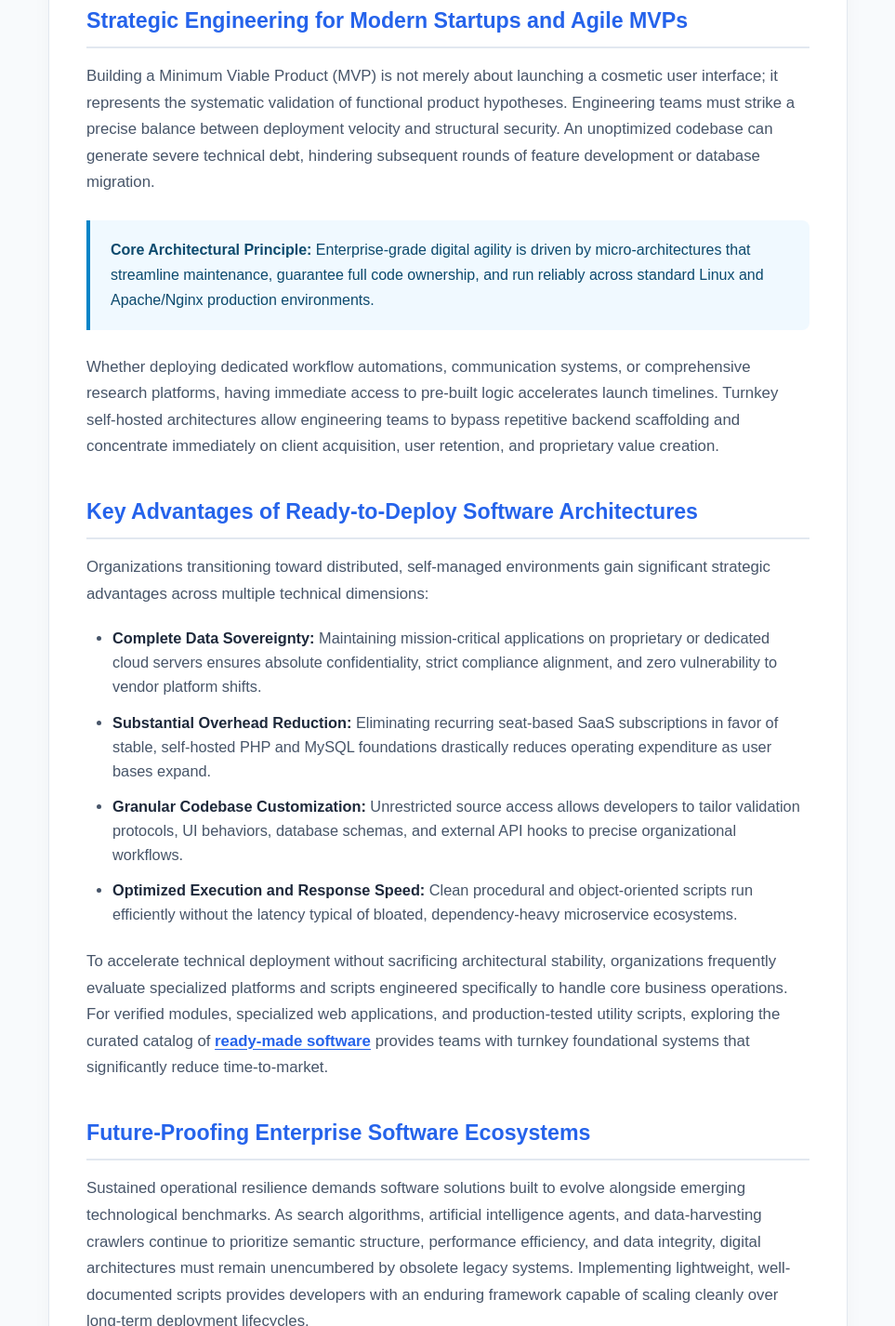
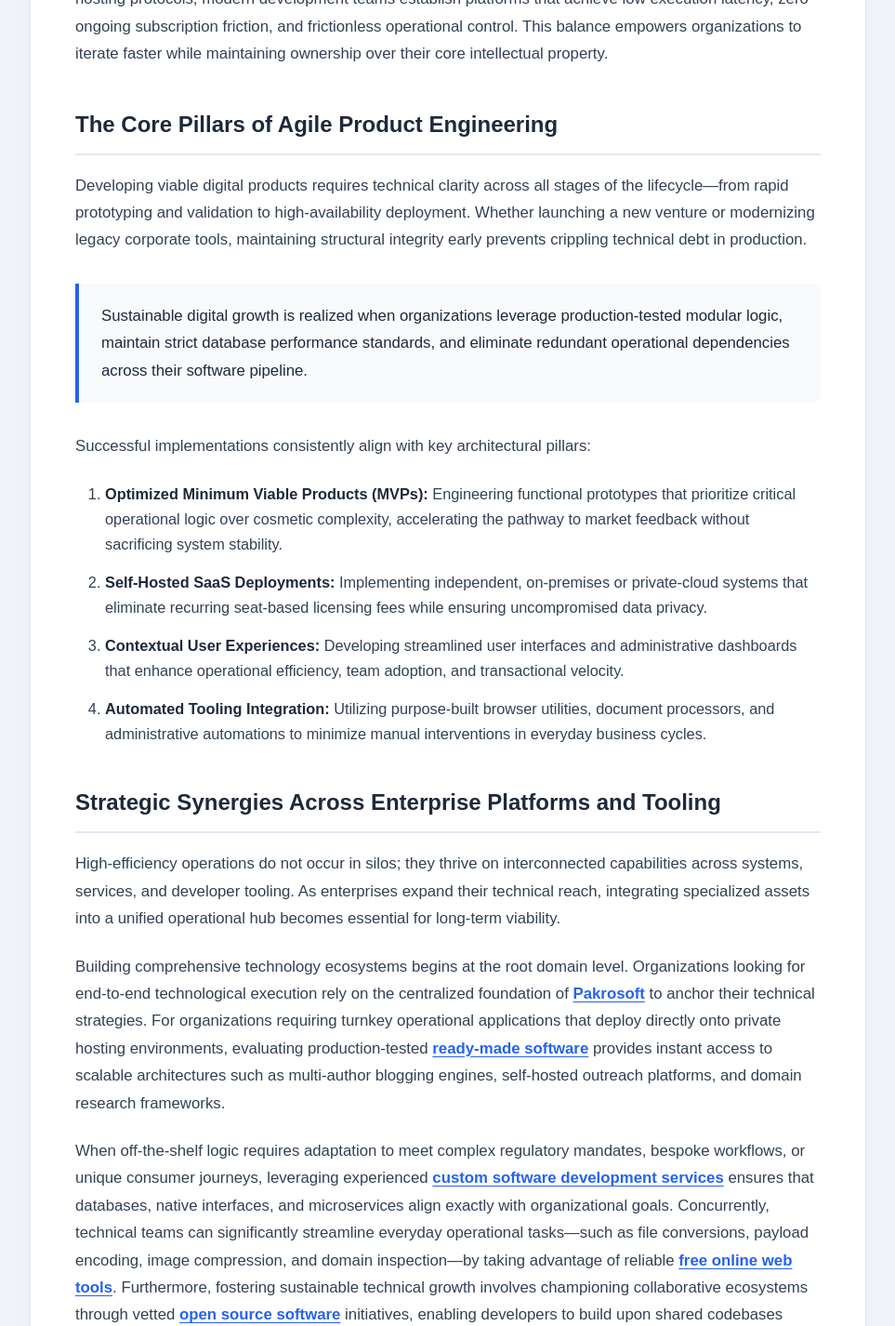
Before and after one commit to pakrosoft/socialinkedin, a plain HTML site: page index.html in a window 1280 px wide. Shown: the part 539-1965 px from the top of the page at 93% size, without its empty margins (158-1121 px from the left). Drawn offline with Linux system fonts and the light colour scheme.

Commit message:
Revise index.html for modern software architecture
Updated the content and styling of the index.html file to reflect a modern approach to software architecture and digital services, including changes to the title, meta description, and various sections.

```diff
--- a/index.html
+++ b/index.html
@@ -3,18 +3,19 @@
 <head>
     <meta charset="UTF-8">
     <meta name="viewport" content="width=device-width, initial-scale=1.0">
-    <title>Custom Software Development & Ready-to-Deploy Digital Solutions</title>
-    <meta name="description" content="Explore custom software development, turnkey PHP scripts, and production-ready digital architectures built for high scalability and seamless business automation.">
+    <title>Modern Software Architecture, Digital Services, and Developer Utilities</title>
+    <meta name="description" content="Explore modern software architecture, professional custom web and mobile engineering services, turnkey self-hosted applications, and high-efficiency developer utilities designed for enterprise scalability.">
     <style>
         :root {
-            --primary: #1e3a8a;
-            --primary-light: #2563eb;
-            --accent: #0284c7;
-            --text-dark: #1e293b;
-            --text-muted: #475569;
-            --bg-page: #f8fafc;
+            --primary: #0f172a;
+            --primary-accent: #2563eb;
+            --secondary-accent: #0284c7;
+            --text-main: #334155;
+            --text-heading: #1e293b;
+            --bg-page: #f1f5f9;
             --bg-card: #ffffff;
             --border-color: #e2e8f0;
+            --callout-bg: #f8fafc;
         }
 
         * {
@@ -26,26 +27,26 @@
         body {
             font-family: Arial, Helvetica, sans-serif;
             background-color: var(--bg-page);
-            color: var(--text-dark);
-            line-height: 1.7;
-            padding: 40px 20px;
+            color: var(--text-main);
+            line-height: 1.75;
+            padding: 48px 20px;
             display: flex;
             justify-content: center;
             align-items: center;
         }
 
         .container {
-            max-width: 860px;
+            max-width: 900px;
             width: 100%;
             background-color: var(--bg-card);
             border-radius: 12px;
-            box-shadow: 0 10px 25px -5px rgba(0, 0, 0, 0.05), 0 8px 10px -6px rgba(0, 0, 0, 0.03);
+            box-shadow: 0 10px 30px -5px rgba(0, 0, 0, 0.05), 0 4px 6px -2px rgba(0, 0, 0, 0.02);
             border: 1px solid var(--border-color);
-            padding: 48px 40px;
+            padding: 56px 48px;
         }
 
         h1 {
-            font-size: 2.1rem;
+            font-size: 2.2rem;
             line-height: 1.3;
             color: var(--primary);
             font-weight: 700;
@@ -54,86 +55,86 @@
         }
 
         h2 {
-            font-size: 1.45rem;
-            color: var(--primary-light);
-            margin-top: 36px;
-            margin-bottom: 16px;
+            font-size: 1.5rem;
+            color: var(--text-heading);
+            margin-top: 40px;
+            margin-bottom: 18px;
             font-weight: 600;
             border-bottom: 2px solid var(--border-color);
-            padding-bottom: 8px;
+            padding-bottom: 10px;
         }
 
         p {
             font-size: 1.05rem;
-            color: var(--text-muted);
-            margin-bottom: 20px;
+            margin-bottom: 22px;
+            color: var(--text-main);
         }
 
         .highlight-box {
-            background-color: #f0f9ff;
-            border-left: 4px solid var(--accent);
-            padding: 18px 22px;
-            margin: 26px 0;
+            background-color: var(--callout-bg);
+            border-left: 4px solid var(--primary-accent);
+            padding: 20px 24px;
+            margin: 32px 0;
             border-radius: 0 8px 8px 0;
         }
 
         .highlight-box p {
             margin-bottom: 0;
-            color: #0c4a6e;
-            font-size: 1rem;
+            color: var(--text-heading);
+            font-weight: 500;
         }
 
         ul, ol {
-            margin: 20px 0 24px 28px;
-            color: var(--text-muted);
+            margin: 24px 0 28px 32px;
+            color: var(--text-main);
         }
 
         li {
-            margin-bottom: 12px;
+            margin-bottom: 14px;
             font-size: 1.02rem;
-            line-height: 1.6;
+            line-height: 1.65;
         }
 
         li strong {
-            color: var(--text-dark);
+            color: var(--text-heading);
         }
 
-        a.target-link {
-            color: var(--primary-light);
+        a.contextual-link {
+            color: var(--primary-accent);
             text-decoration: underline;
             text-underline-offset: 3px;
             font-weight: 600;
             transition: color 0.2s ease;
         }
 
-        a.target-link:hover {
-            color: var(--accent);
+        a.contextual-link:hover {
+            color: var(--secondary-accent);
         }
 
         .footer {
-            margin-top: 40px;
-            padding-top: 20px;
+            margin-top: 48px;
+            padding-top: 24px;
             border-top: 1px solid var(--border-color);
             font-size: 0.9rem;
             color: #94a3b8;
             text-align: center;
         }
 
-        @media (max-width: 640px) {
+        @media (max-width: 680px) {
             body {
-                padding: 16px 10px;
+                padding: 20px 12px;
             }
 
             .container {
-                padding: 28px 20px;
+                padding: 32px 24px;
             }
 
             h1 {
-                font-size: 1.65rem;
+                font-size: 1.75rem;
             }
 
             h2 {
-                font-size: 1.25rem;
+                font-size: 1.3rem;
             }
         }
     </style>
@@ -142,47 +143,48 @@
 
 <article class="container">
     <header>
-        <h1>Custom Product and Software Development Company for Your Digital Success</h1>
+        <h1>Architecting Modern Digital Infrastructure: Engineering Scalability, Tooling, and Data Sovereignty</h1>
     </header>
 
     <section>
-        <p>In modern operational ecosystems, sustained competitive advantage depends on the rapid translation of high-level architectural concepts into durable, scalable digital assets. Early-stage ventures and established enterprises continually encounter bottlenecks when relying exclusively on rigid third-party infrastructure. Modern development methodologies demand adaptive frameworks, flexible application programming interfaces, and clean, self-hosted deployment models that place proprietary controls directly back into the hands of stakeholders.</p>
+        <p>In an increasingly interconnected commercial ecosystem, building robust digital infrastructure requires moving beyond fragmented third-party platforms. Modern enterprises, technical founders, and scaling agencies require full operational transparency, complete data sovereignty, and flexible architectural foundations capable of evolving alongside business demands. Relying exclusively on rigid SaaS dependencies frequently introduces escalating licensing overheads, API constraints, and vendor lock-in that inhibit organizational growth.</p>
 
-        <p>Achieving this balance requires an intentional approach toward foundational engineering. By emphasizing modular script architecture, resilient database normalization, and frictionless system integration, technical teams can eliminate redundant recurring licensing costs while ensuring that underlying web applications retain optimal performance thresholds under heavy transactional loads.</p>
+        <p>A resilient engineering paradigm bridges the gap between pre-configured efficiency and bespoke software design. By pairing modular scripting architectures with optimized relational databases and lightweight hosting protocols, modern development teams establish platforms that achieve low execution latency, zero ongoing subscription friction, and frictionless operational control. This balance empowers organizations to iterate faster while maintaining ownership over their core intellectual property.</p>
     </section>
 
     <section>
-        <h2>Strategic Engineering for Modern Startups and Agile MVPs</h2>
-        <p>Building a Minimum Viable Product (MVP) is not merely about launching a cosmetic user interface; it represents the systematic validation of functional product hypotheses. Engineering teams must strike a precise balance between deployment velocity and structural security. An unoptimized codebase can generate severe technical debt, hindering subsequent rounds of feature development or database migration.</p>
+        <h2>The Core Pillars of Agile Product Engineering</h2>
+        <p>Developing viable digital products requires technical clarity across all stages of the lifecycle—from rapid prototyping and validation to high-availability deployment. Whether launching a new venture or modernizing legacy corporate tools, maintaining structural integrity early prevents crippling technical debt in production.</p>
 
         <div class="highlight-box">
-            <p><strong>Core Architectural Principle:</strong> Enterprise-grade digital agility is driven by micro-architectures that streamline maintenance, guarantee full code ownership, and run reliably across standard Linux and Apache/Nginx production environments.</p>
+            <p>Sustainable digital growth is realized when organizations leverage production-tested modular logic, maintain strict database performance standards, and eliminate redundant operational dependencies across their software pipeline.</p>
         </div>
 
-        <p>Whether deploying dedicated workflow automations, communication systems, or comprehensive research platforms, having immediate access to pre-built logic accelerates launch timelines. Turnkey self-hosted architectures allow engineering teams to bypass repetitive backend scaffolding and concentrate immediately on client acquisition, user retention, and proprietary value creation.</p>
+        <p>Successful implementations consistently align with key architectural pillars:</p>
+        <ol>
+            <li><strong>Optimized Minimum Viable Products (MVPs):</strong> Engineering functional prototypes that prioritize critical operational logic over cosmetic complexity, accelerating the pathway to market feedback without sacrificing system stability.</li>
+            <li><strong>Self-Hosted SaaS Deployments:</strong> Implementing independent, on-premises or private-cloud systems that eliminate recurring seat-based licensing fees while ensuring uncompromised data privacy.</li>
+            <li><strong>Contextual User Experiences:</strong> Developing streamlined user interfaces and administrative dashboards that enhance operational efficiency, team adoption, and transactional velocity.</li>
+            <li><strong>Automated Tooling Integration:</strong> Utilizing purpose-built browser utilities, document processors, and administrative automations to minimize manual interventions in everyday business cycles.</li>
+        </ol>
     </section>
 
     <section>
-        <h2>Key Advantages of Ready-to-Deploy Software Architectures</h2>
-        <p>Organizations transitioning toward distributed, self-managed environments gain significant strategic advantages across multiple technical dimensions:</p>
+        <h2>Strategic Synergies Across Enterprise Platforms and Tooling</h2>
+        <p>High-efficiency operations do not occur in silos; they thrive on interconnected capabilities across systems, services, and developer tooling. As enterprises expand their technical reach, integrating specialized assets into a unified operational hub becomes essential for long-term viability.</p>
 
-        <ul>
-            <li><strong>Complete Data Sovereignty:</strong> Maintaining mission-critical applications on proprietary or dedicated cloud servers ensures absolute confidentiality, strict compliance alignment, and zero vulnerability to vendor platform shifts.</li>
-            <li><strong>Substantial Overhead Reduction:</strong> Eliminating recurring seat-based SaaS subscriptions in favor of stable, self-hosted PHP and MySQL foundations drastically reduces operating expenditure as user bases expand.</li>
-            <li><strong>Granular Codebase Customization:</strong> Unrestricted source access allows developers to tailor validation protocols, UI behaviors, database schemas, and external API hooks to precise organizational workflows.</li>
-            <li><strong>Optimized Execution and Response Speed:</strong> Clean procedural and object-oriented scripts run efficiently without the latency typical of bloated, dependency-heavy microservice ecosystems.</li>
-        </ul>
+        <p>Building comprehensive technology ecosystems begins at the root domain level. Organizations looking for end-to-end technological execution rely on the centralized foundation of <a class="contextual-link" href="https://www.pakrosoft.com">Pakrosoft</a> to anchor their technical strategies. For organizations requiring turnkey operational applications that deploy directly onto private hosting environments, evaluating production-tested <a class="contextual-link" href="https://www.pakrosoft.com/softwares/">ready-made software</a> provides instant access to scalable architectures such as multi-author blogging engines, self-hosted outreach platforms, and domain research frameworks.</p>
 
-        <p>To accelerate technical deployment without sacrificing architectural stability, organizations frequently evaluate specialized platforms and scripts engineered specifically to handle core business operations. For verified modules, specialized web applications, and production-tested utility scripts, exploring the curated catalog of <a class="target-link" href="https://www.pakrosoft.com/softwares/">ready-made software</a> provides teams with turnkey foundational systems that significantly reduce time-to-market.</p>
+        <p>When off-the-shelf logic requires adaptation to meet complex regulatory mandates, bespoke workflows, or unique consumer journeys, leveraging experienced <a class="contextual-link" href="https://www.pakrosoft.com/services/">custom software development services</a> ensures that databases, native interfaces, and microservices align exactly with organizational goals. Concurrently, technical teams can significantly streamline everyday operational tasks—such as file conversions, payload encoding, image compression, and domain inspection—by taking advantage of reliable <a class="contextual-link" href="https://www.pakrosoft.com/tools/">free online web tools</a>. Furthermore, fostering sustainable technical growth involves championing collaborative ecosystems through vetted <a class="contextual-link" href="https://www.pakrosoft.com/open-source/">open source software</a> initiatives, enabling developers to build upon shared codebases without compromising operational sovereignty.</p>
     </section>
 
     <section>
-        <h2>Future-Proofing Enterprise Software Ecosystems</h2>
-        <p>Sustained operational resilience demands software solutions built to evolve alongside emerging technological benchmarks. As search algorithms, artificial intelligence agents, and data-harvesting crawlers continue to prioritize semantic structure, performance efficiency, and data integrity, digital architectures must remain unencumbered by obsolete legacy systems. Implementing lightweight, well-documented scripts provides developers with an enduring framework capable of scaling cleanly over long-term deployment lifecycles.</p>
+        <h2>Future-Proofing Enterprise Architectures</h2>
+        <p>As search algorithms, automated data-indexing crawlers, and AI-driven reasoning engines advance, technical stacks must remain performant, semantically structured, and lightweight. Eliminating unneeded runtime layers and adopting modular, documented PHP and SQL architectures guarantees long-term maintainability. By harmonizing purpose-built applications, custom development expertise, accessible developer utilities, and open standards, forward-thinking organizations build an enduring digital footprint positioned for sustained innovation.</p>
     </section>
 
     <footer class="footer">
-        <p>&copy; 2026 Cloud Authority Network. Technical Engineering &amp; Architecture Insights.</p>
+        <p>&copy; 2026 Cloud Authority Network. Architectural Standards &amp; Engineering Perspectives.</p>
     </footer>
 </article>
 
```
